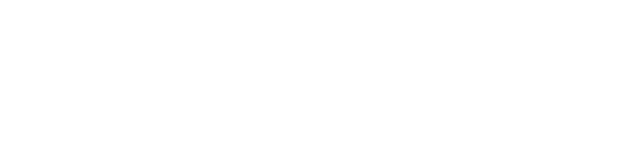
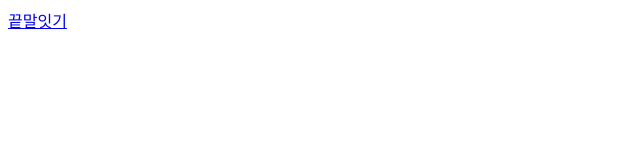
Before and after one commit to hayeon123/javascript_start, a plain HTML site: page index.html in a window 1280 px wide. Shown: the whole page, without its empty margins (0-640 px from the left). Drawn offline with Linux system fonts and the light colour scheme.

Commit message:
main page

```diff
--- a/index.html
+++ b/index.html
@@ -7,7 +7,7 @@
 
 </head>
 <body>
-    <div><a href="/끝말잇기게임/index.html"></a></div>
+    <div><a href="/끝말잇기게임/index.html">끝말잇기</a></div>
 
 </body>
 </html>
```
